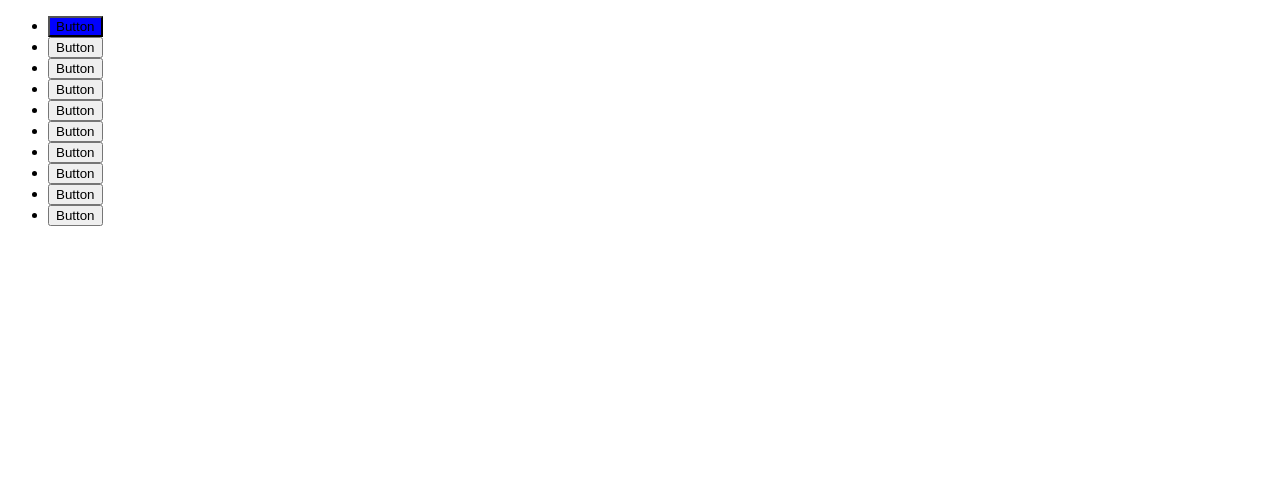
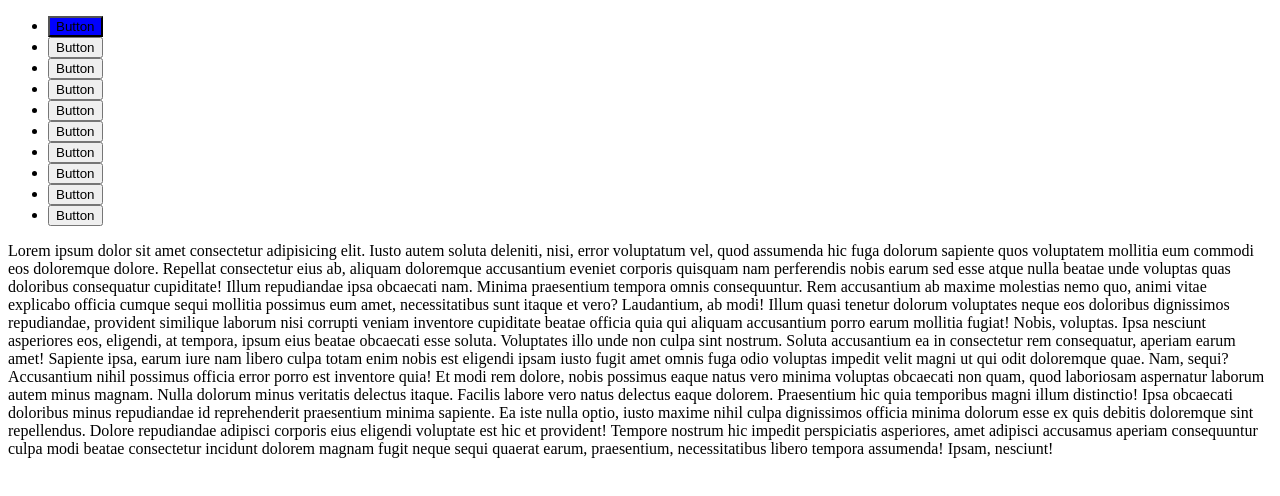
Before and after one commit to keremet-kerimova/21-22, a plain HTML site: page index.html in a window 1280 px wide. Drawn offline with Linux system fonts and the light colour scheme.

Commit message:
added a new vvcommits in last years

```diff
--- a/index.html
+++ b/index.html
@@ -20,5 +20,17 @@
        <li><button id="eight">Button</button></li>
        <li><button id="nine">Button</button></li>
    </ul>
+   <div>Lorem ipsum dolor sit amet consectetur adipisicing elit. Iusto autem soluta deleniti, nisi, error voluptatum vel, quod assumenda hic fuga dolorum sapiente quos voluptatem mollitia eum commodi eos doloremque dolore.
+   Repellat consectetur eius ab, aliquam doloremque accusantium eveniet corporis quisquam nam perferendis nobis earum sed esse atque nulla beatae unde voluptas quas doloribus consequatur cupiditate! Illum repudiandae ipsa obcaecati nam.
+   Minima praesentium tempora omnis consequuntur. Rem accusantium ab maxime molestias nemo quo, animi vitae explicabo officia cumque sequi mollitia possimus eum amet, necessitatibus sunt itaque et vero? Laudantium, ab modi!
+   Illum quasi tenetur dolorum voluptates neque eos doloribus dignissimos repudiandae, provident similique laborum nisi corrupti veniam inventore cupiditate beatae officia quia qui aliquam accusantium porro earum mollitia fugiat! Nobis, voluptas.
+   Ipsa nesciunt asperiores eos, eligendi, at tempora, ipsum eius beatae obcaecati esse soluta. Voluptates illo unde non culpa sint nostrum. Soluta accusantium ea in consectetur rem consequatur, aperiam earum amet!
+   Sapiente ipsa, earum iure nam libero culpa totam enim nobis est eligendi ipsam iusto fugit amet omnis fuga odio voluptas impedit velit magni ut qui odit doloremque quae. Nam, sequi?
+   Accusantium nihil possimus officia error porro est inventore quia! Et modi rem dolore, nobis possimus eaque natus vero minima voluptas obcaecati non quam, quod laboriosam aspernatur laborum autem minus magnam.
+   Nulla dolorum minus veritatis delectus itaque. Facilis labore vero natus delectus eaque dolorem. Praesentium hic quia temporibus magni illum distinctio! Ipsa obcaecati doloribus minus repudiandae id reprehenderit praesentium minima sapiente.
+   Ea iste nulla optio, iusto maxime nihil culpa dignissimos officia minima dolorum esse ex quis debitis doloremque sint repellendus. Dolore repudiandae adipisci corporis eius eligendi voluptate est hic et provident!
+   Tempore nostrum hic impedit perspiciatis asperiores, amet adipisci accusamus aperiam consequuntur culpa modi beatae consectetur incidunt dolorem magnam fugit neque sequi quaerat earum, praesentium, necessitatibus libero tempora assumenda! Ipsam, nesciunt!
+   </div>
 </body>
+
 </html>
```
